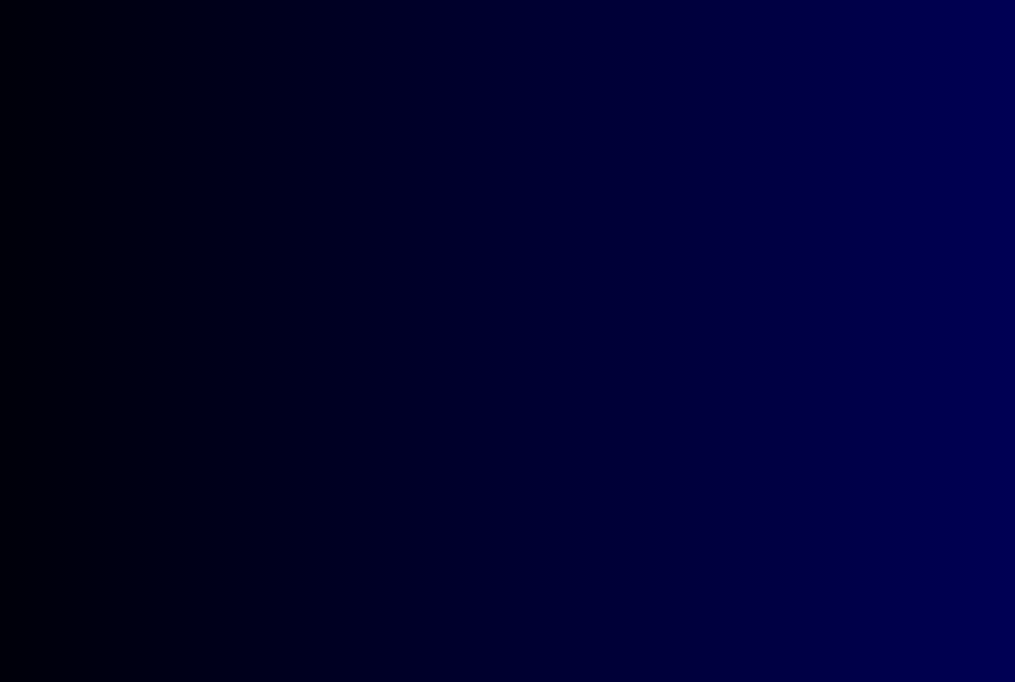
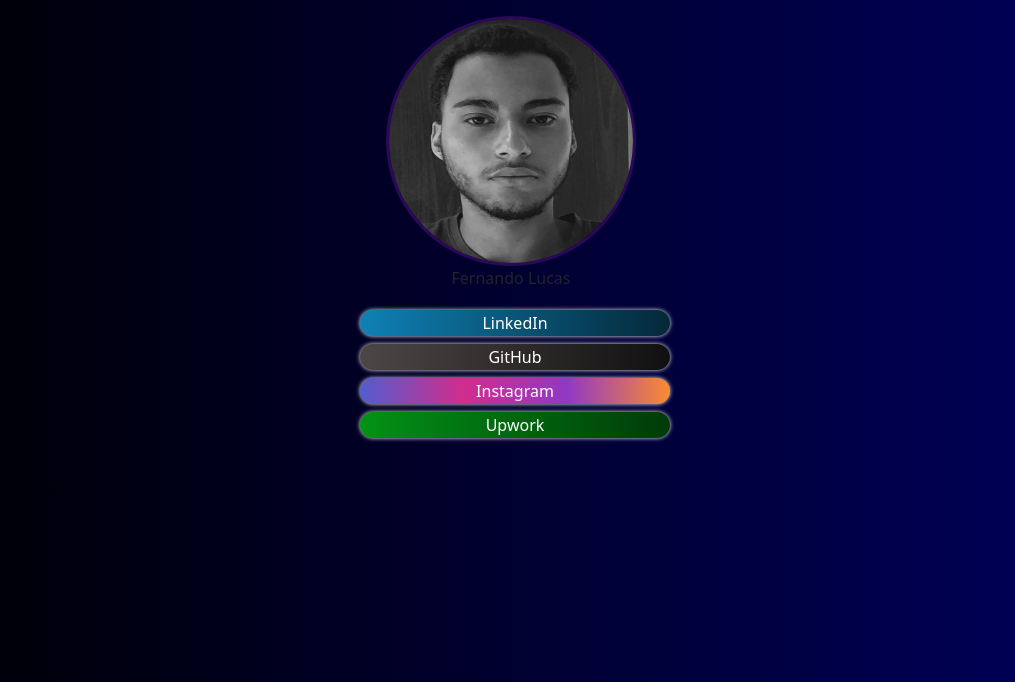
Before and after one commit to FernandoLucasDev/fernandolucas, a PHP site: page /mais.html in a window 1280 px wide. Shown: the part 56-738 px from the top of the page, without its empty margins (129-1144 px from the left). Run offline with PHP 8.4, Linux system fonts and the light colour scheme; some web fonts are replaced.

Commit message:
fernando

```diff
--- a/sp2/mais.html
+++ b/sp2/mais.html
@@ -34,7 +34,28 @@
     </div>
     </nav>
 
-    <div id="corpo">
+    <div id="corpo" class="mt-3">
+
+        <div class="container">
+            <img src="perfil.png" id="perfil">
+        </div>
+        <p class="text-center">Fernando Lucas</p>
+        <div class="container mt-3">
+            <div class="row" id="t">
+                <div class="col-12"><button id="botaoPerfil1" class="shape" onclick="window.location.href = 'https://www.linkedin.com/in/fernando-lucas-1a9b73202'">LinkedIn</button></div>
+            </div>
+            <div class="row" id="t">
+                <div class="col-12"><button id="botaoPerfil2" class="shape"   onclick="window.location.href = 'https://github.com/FernandoLucasDev'">GitHub</button></div>
+            </div>
+            <div class="row" id="t" id="t">
+                <div class="col-12"><button id="botaoPerfil3" class="shape">Instagram</button></div>
+            </div>
+            <div class="row" id="t">
+                <div class="col-12"><button id="botaoPerfil4" class="shape"  onclick="window.location.href = 'https://www.upwork.com/freelancers/~0134264b9774bf2d3b'">Upwork</button> </div>
+            </div>
+        </div>
+
+
 
 
 
--- a/sp2/ps2css.css
+++ b/sp2/ps2css.css
@@ -88,6 +88,58 @@
     background-color: #eeeeee36;
     margin: 5px;
 }
+img#perfil{
+    display: flex;
+    border-radius: 130px;
+    width: 250px;
+    height: 250px;
+    margin: auto;
+    border: 3px solid #2c075c;
+}
+button#botaoPerfil{
+    width: 97%;
+    margin: auto;
+    color: #fff;
+    background-image: linear-gradient(to left, #1a003b, #5202bb);
+    border: 0px;
+    box-shadow: 0px 0px 5px  #eeeeee;
+}
+button#botaoPerfil1{
+    width: 100%;
+    margin: 4px;
+    color: #fff;
+    background-image: linear-gradient(to left, #042838, #0f81b6);
+    border: 0px;
+    box-shadow: 0px 0px 4px  #eeeeee;
+}
+button#botaoPerfil2{
+    width: 100%;
+    margin: 4px;
+    color: #fff;
+    background-image: linear-gradient(to left, #111010, #4d4646);
+    border: 0px;
+    box-shadow: 0px 0px 4px  #eeeeee;
+}
+button#botaoPerfil3{
+    width: 100%;
+    margin: 4px;
+    color: #fff;
+    background-image: linear-gradient(to left, #fa8b31,#9039c4, #d12d8d, #525dcf);
+    border: 0px;
+    box-shadow: 0px 0px 4px  #eeeeee;
+}
+button#botaoPerfil4{
+    width: 100%;
+    margin: 4px;
+    color: #fff;
+    background-image: linear-gradient(to left,  #003b08, #039216);
+    border: 0px;
+    box-shadow: 0px 0px 4px  #eeeeee;
+}
+div#t{
+    width: 30%;
+    margin: auto;
+}
 @media screen and (max-width: 995px) {
     button#linkedin{
         margin: auto;
@@ -99,3 +151,10 @@
         width: 100%;
        }
 }
+@media screen and (max-width: 635px){
+
+    div#t{
+    width: 100%;
+    margin: auto;
+}
+}
```
Also changed, not shown: sp2/perfil.png (added).
